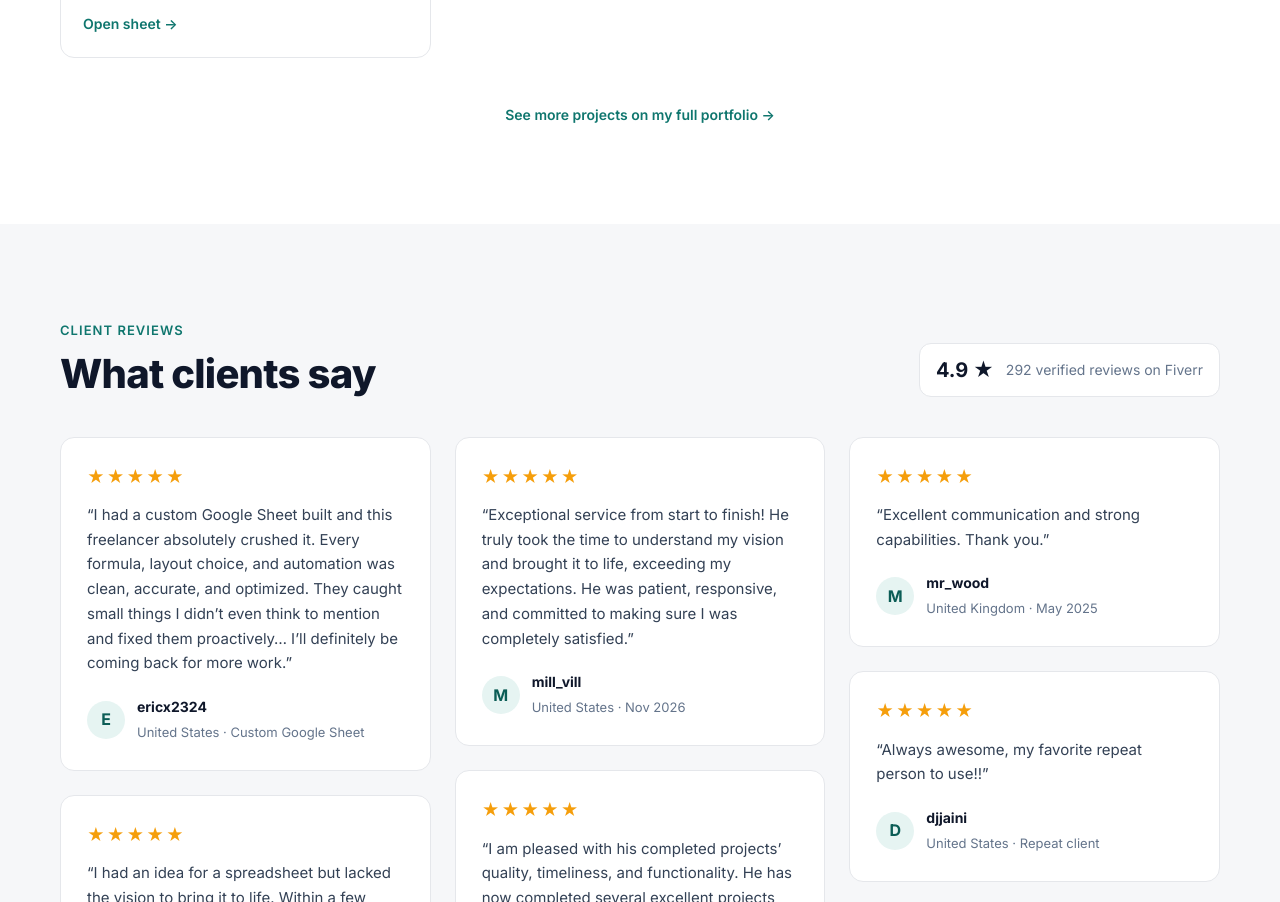
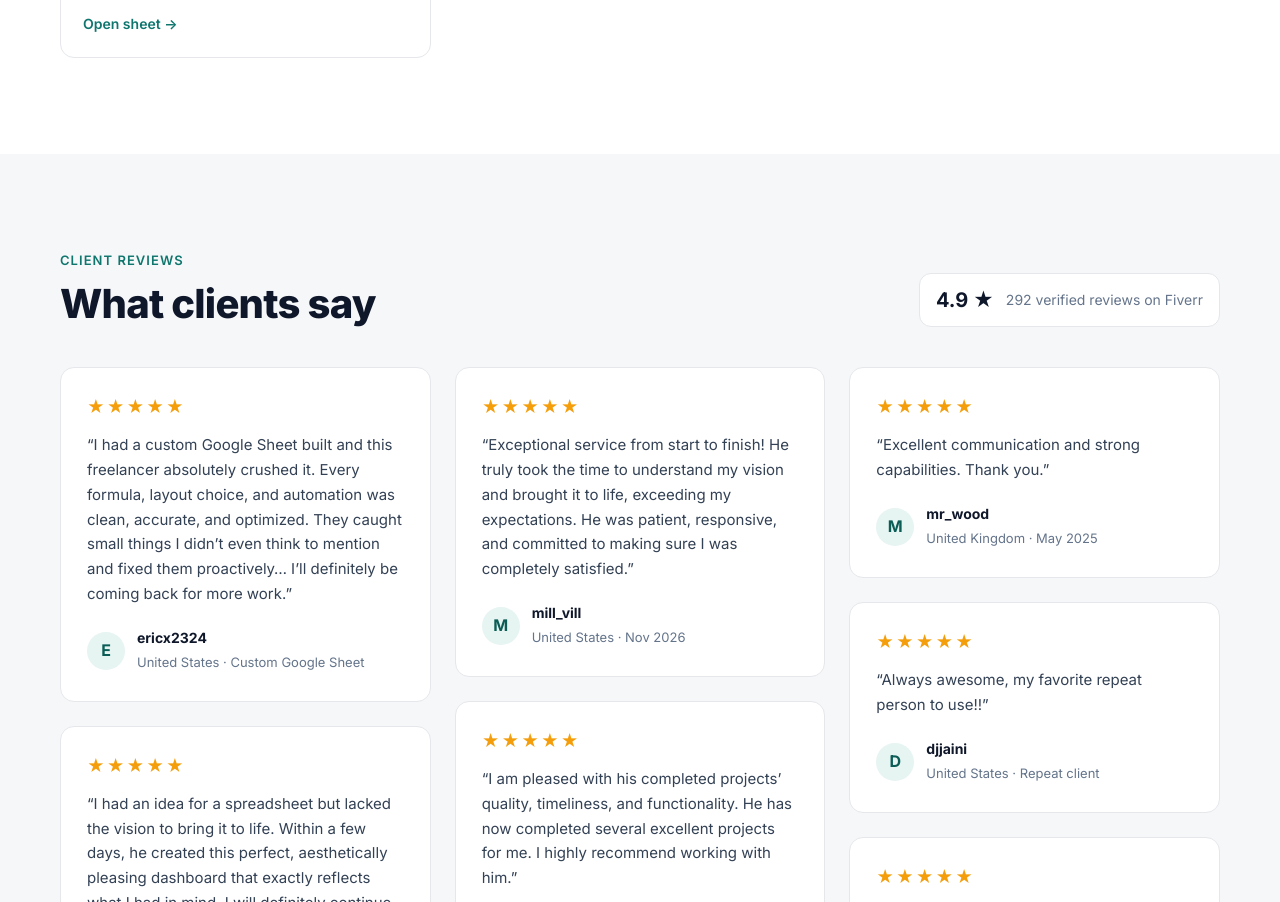
Before and after one commit to limon158041-commits/Portfolio, a plain HTML site: page index.html in a window 1280 px wide. Shown: the part 3504-4406 px from the top of the page. Drawn offline with Linux system fonts and the light colour scheme.

Commit message:
Remove old Google Sites portfolio link
Co-Authored-By: Claude Opus 5.5 <noreply@anthropic.com>
Claude-Session: https://claude.ai/code/session_018fMx2wkyKQTrbvWois6F11

```diff
--- a/index.html
+++ b/index.html
@@ -226,7 +226,6 @@
         </article>
       </div>
 
-      <p class="more"><a class="link" href="https://sites.google.com/view/shamsuzzamanlimon" target="_blank" rel="noopener">See more projects on my full portfolio →</a></p>
     </div>
   </section>
 
```
